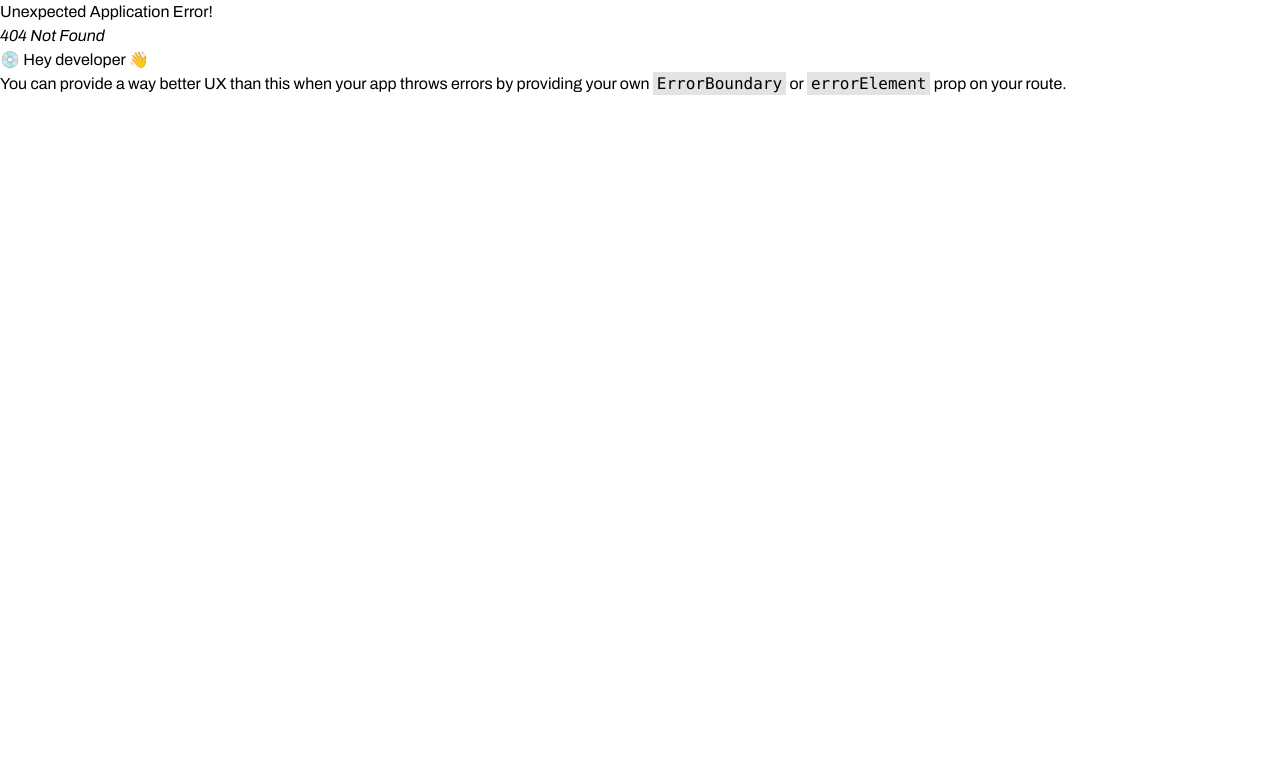
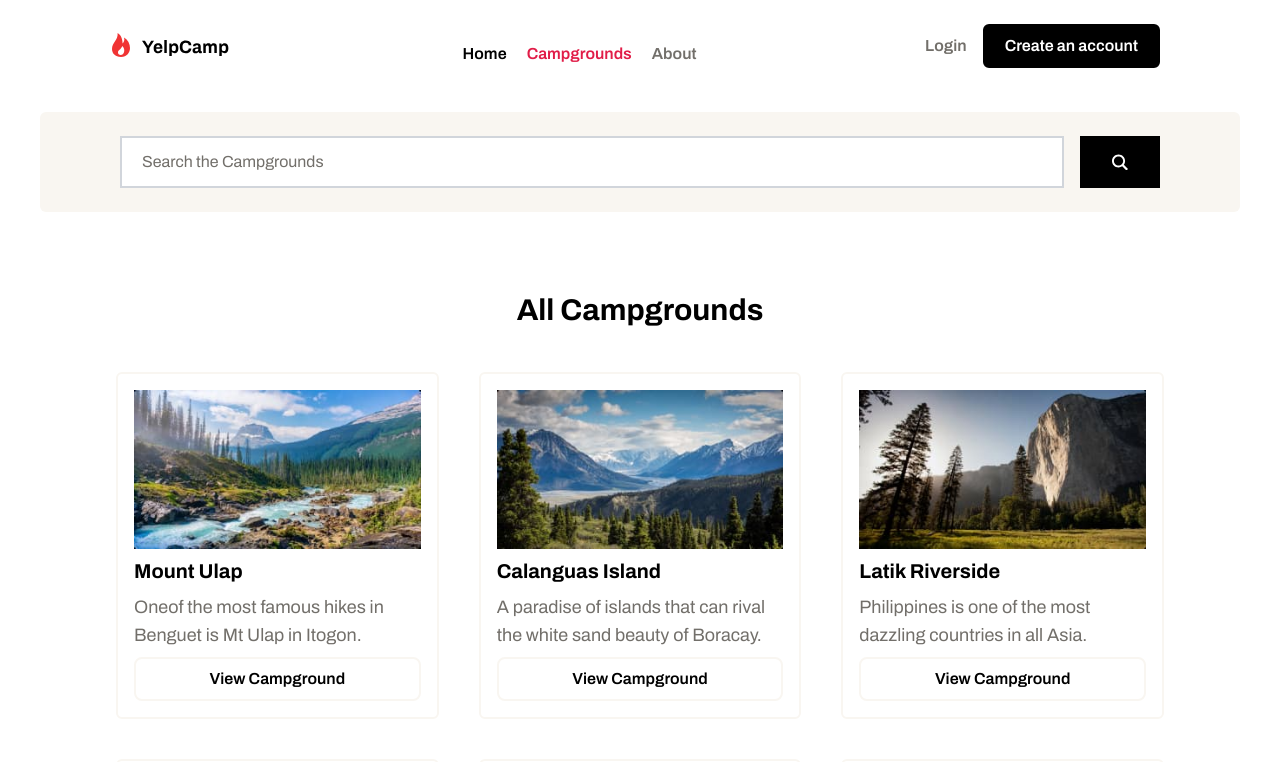
Before and after one commit to PrathamPaleriya/YaleCamp-React, a React (Vite) app in the folder Yelpcamp/: page /home/campgrounds in a window 1280 px wide. Before the commit this address had no page. Shown: the top 762 px of the page. Built offline with nearby package versions, Linux system fonts and the light colour scheme.

Commit message:
campground page intitial build

```diff
--- a/Yelpcamp/src/App.jsx
+++ b/Yelpcamp/src/App.jsx
@@ -3,6 +3,8 @@ import Hero from './components/Hero'
 import Layout from './components/Layout'
 import Home from './components/Home'
 import { CampgroundProvider } from './contect/CampgroundContext'
+import Campgrounds from './components/Campgrounds'
+import About from './components/About'
 
 const router = createBrowserRouter(
   createRoutesFromElements(
@@ -10,6 +12,8 @@ const router = createBrowserRouter(
     <Route path='' element={<Hero/>}/>
     <Route path='home' element={<Layout/>}>
       <Route path='' element={<Home/>}/>
+      <Route path='campgrounds' element={<Campgrounds/>} />
+      <Route path='about' element={<About/>} />
 
     </Route>
     </>
--- /dev/null
+++ b/Yelpcamp/src/components/About.jsx
@@ -0,0 +1,11 @@
+import React from 'react'
+
+function About() {
+  return (
+    <div>
+
+    </div>
+  )
+}
+
+export default About
--- a/Yelpcamp/src/components/Campgrounds.jsx
+++ b/Yelpcamp/src/components/Campgrounds.jsx
@@ -0,0 +1,21 @@
+import React from 'react'
+import Searchbox from './Searchbox'
+import HeroCampDisplay from './HeroCampDisplay'
+
+function Campgrounds() {
+  return (
+    <div>
+        <div className='bg-cream px-20 rounded-md py-3 mx-10 my-5'>
+           <Searchbox placeholder="Search the Campgrounds"/>
+        </div>
+
+        <div className='relative mx-auto my-5 w-[85%]'>
+            <h1 className='text-center font-bold text-3xl mt-20'>All Campgrounds</h1>
+            <HeroCampDisplay/>
+        </div>
+
+    </div>
+  )
+}
+
+export default Campgrounds
--- a/Yelpcamp/src/components/Header.jsx
+++ b/Yelpcamp/src/components/Header.jsx
@@ -39,13 +39,13 @@ function Header() {
       <div id='navBar' className='flex absolute lg:static bg-white lg:bg-inherit justify-center items-center  m-auto font-semibold  lg:min-h-fit min-h-[55vh] left-0 top-[-100%] w-full lg:w-[50%] '>
         <ul className='flex lg:flex-row flex-col items-end lg:justify-center w-full mx-14 gap-5 me-11 h-10'>
           <li>
-            <NavLink to="" className={({isActive}) => ` underline-offset-4 decoration-rose-600 ${isActive ? "text-rose-600" : "text-cream-dark hover:underline"}`}>Home</NavLink>
+            <NavLink to="" className={({isActive}) => ` underline-offset-4 decoration-rose-600 hover:underline `}>Home</NavLink>
           </li>
           <li>
-            <NavLink to="/campgrounds" className={({isActive}) => ` underline-offset-4 decoration-rose-600 ${isActive ? "text-rose-600" : "text-cream-dark hover:underline"}`}>Campgrounds</NavLink>
+            <NavLink to="campgrounds" className={({isActive}) => ` underline-offset-4 decoration-rose-600 ${isActive ? "text-rose-600" : "text-cream-dark hover:underline"}`}>Campgrounds</NavLink>
           </li>
           <li>
-            <NavLink to="/about" className={({isActive}) => `underline-offset-4 decoration-rose-600 ${isActive ? "text-rose-500" : "text-cream-dark hover:underline"}`}>About</NavLink>
+            <NavLink to="about" className={({isActive}) => `underline-offset-4 decoration-rose-600 ${isActive ? "text-rose-500" : "text-cream-dark hover:underline"}`}>About</NavLink>
           </li>
         </ul>
       </div>
```
